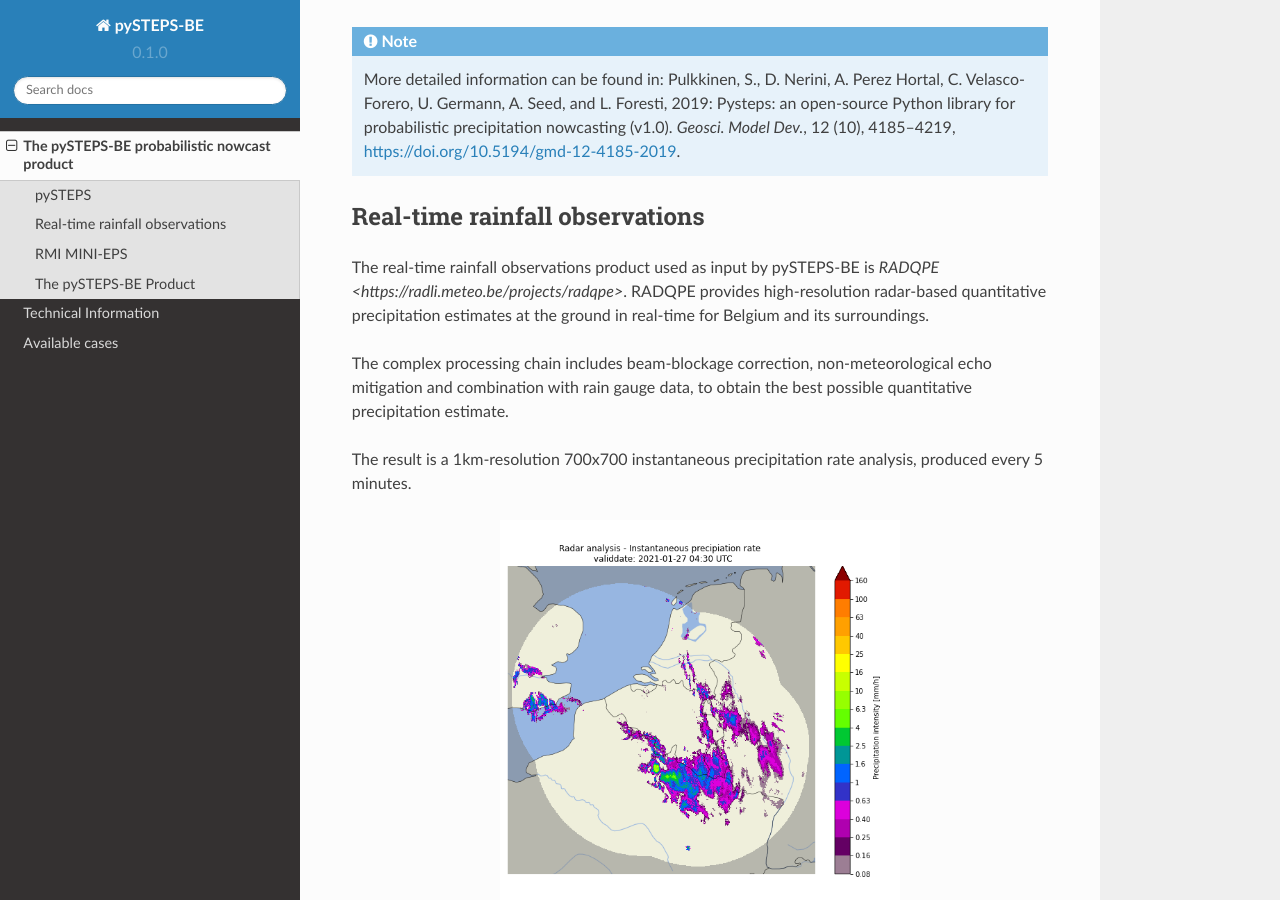
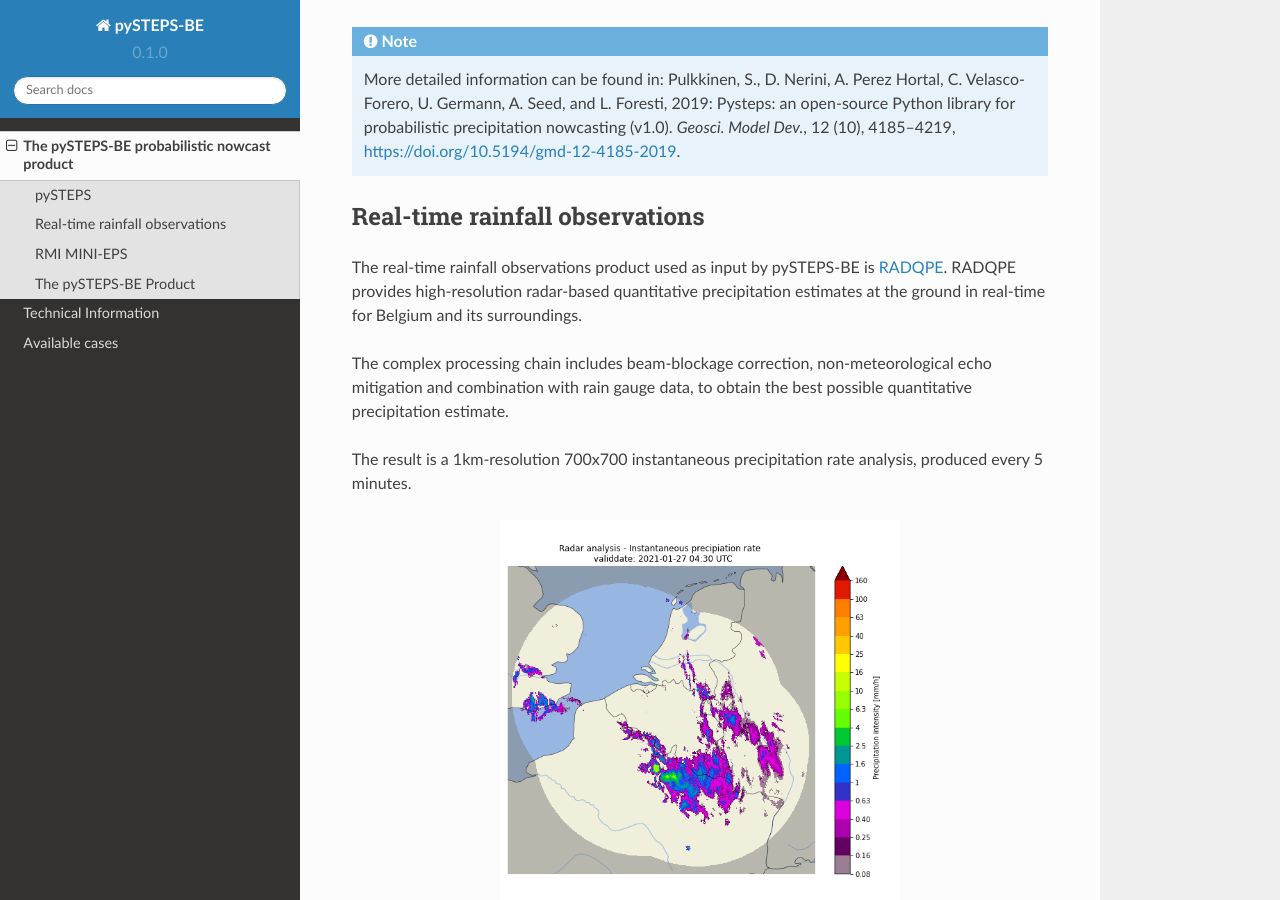
Before and after one commit to mpvginde/pySTEPS-BE, a Sphinx documentation site: the page built from docs/source/product.rst, in a window 1280 px wide and 900 px high, scrolled down 525 px. Built offline with Sphinx 7.4.7 and the Read the Docs theme 2.0.0, drawn with Linux system fonts in a browser that asks for light colours.

Commit message:
fix RADQPE link

```diff
--- a/docs/source/product.rst
+++ b/docs/source/product.rst
@@ -24,7 +24,7 @@
 Real-time rainfall observations
 -------------------------------
 
-The real-time rainfall observations product used as input by pySTEPS-BE is `RADQPE <https://radli.meteo.be/projects/radqpe>`. RADQPE provides high-resolution radar-based quantitative precipitation estimates at the ground in real-time for Belgium and its surroundings.
+The real-time rainfall observations product used as input by pySTEPS-BE is `RADQPE <https://radli.meteo.be/projects/radqpe>`_. RADQPE provides high-resolution radar-based quantitative precipitation estimates at the ground in real-time for Belgium and its surroundings.
 
 The complex processing chain includes beam-blockage correction, non-meteorological echo mitigation and combination with rain gauge data, to obtain the best possible quantitative precipitation estimate.
 
```
